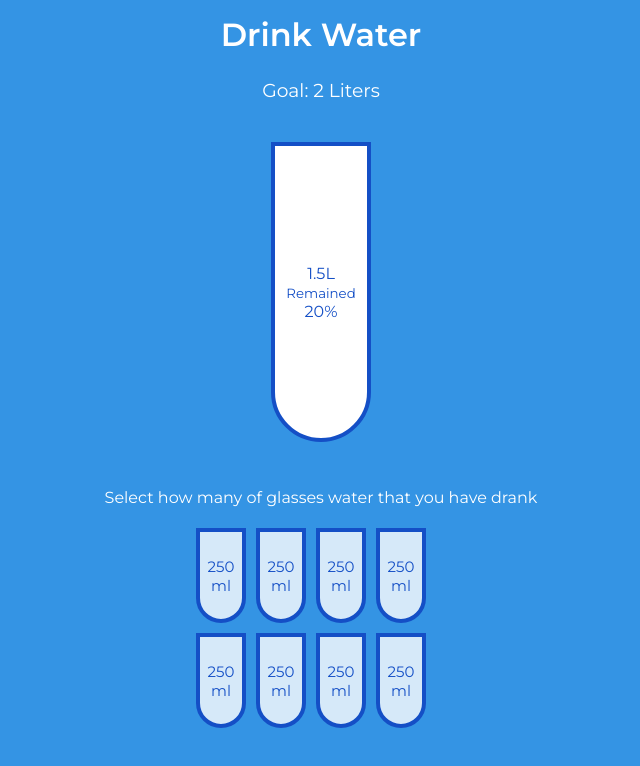
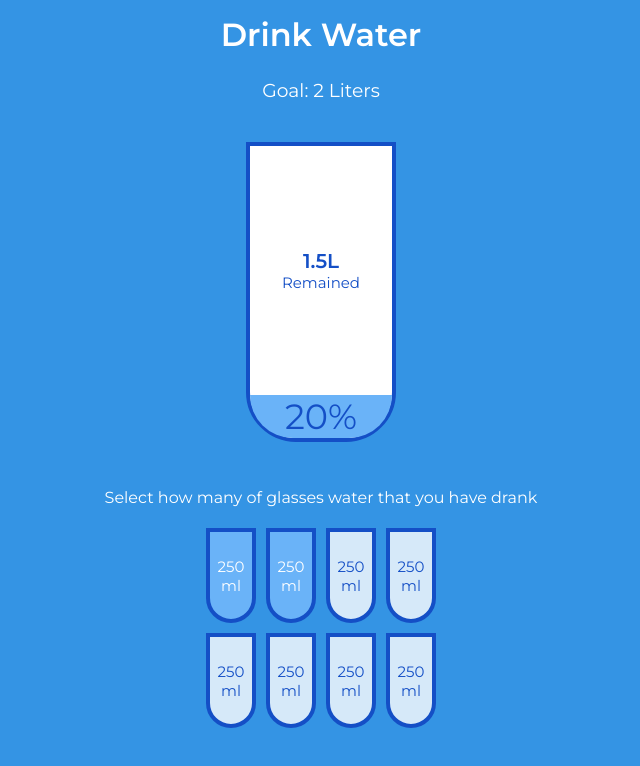
Before and after one commit to Am1d1v/JSDrinkWater, a plain HTML site: page index.html in a window 1280 px wide. Shown: the whole page, without its empty margins (319-959 px from the left). Drawn offline with Linux system fonts and the light colour scheme.

Commit message:
Add files via upload

```diff
--- a/style.sass
+++ b/style.sass
@@ -2,7 +2,7 @@
 
 :root
     --border-color: #144fc6
-
+    --fill-color: #6ab3f8
 *
     box-sizing: border-box
 
@@ -29,11 +29,10 @@ h3
     color: var(--border-color)
     border-radius: 0 0 50px 50px
     height: 300px
-    width: 100px
+    width: 150px
     margin: 30px 0
     display: flex
     flex-direction: column
-    text-align: center
     justify-content: center
     &.cup-small
         width: 50px
@@ -45,8 +44,36 @@ h3
         justify-content: center
         margin: 5px
         transition: 0.3s ease
+    &.cup-small.full
+        background-color: var(--fill-color)
+        color: #fff
 
 .cups
     display: flex
     flex-wrap: wrap
     width: 260px
+    align-items: center
+    justify-content: center
+    text-align: center
+
+.remained
+    display: flex
+    align-items: center
+    justify-content: center
+    text-align: center
+    flex-direction: column
+    flex: 1
+    transition: 0.4s ease
+    & span
+        font-size: 20px
+        font-weight: bold
+    & small
+        font-size: 15px
+
+.percentage
+    background-color: var(--fill-color)
+    border-radius: 0 0 50px 50px
+    font-size: 35px
+    display: flex
+    align-items: center
+    justify-content: center
```
Also changed, not shown: style.css, style.min.css, 2 other files.
